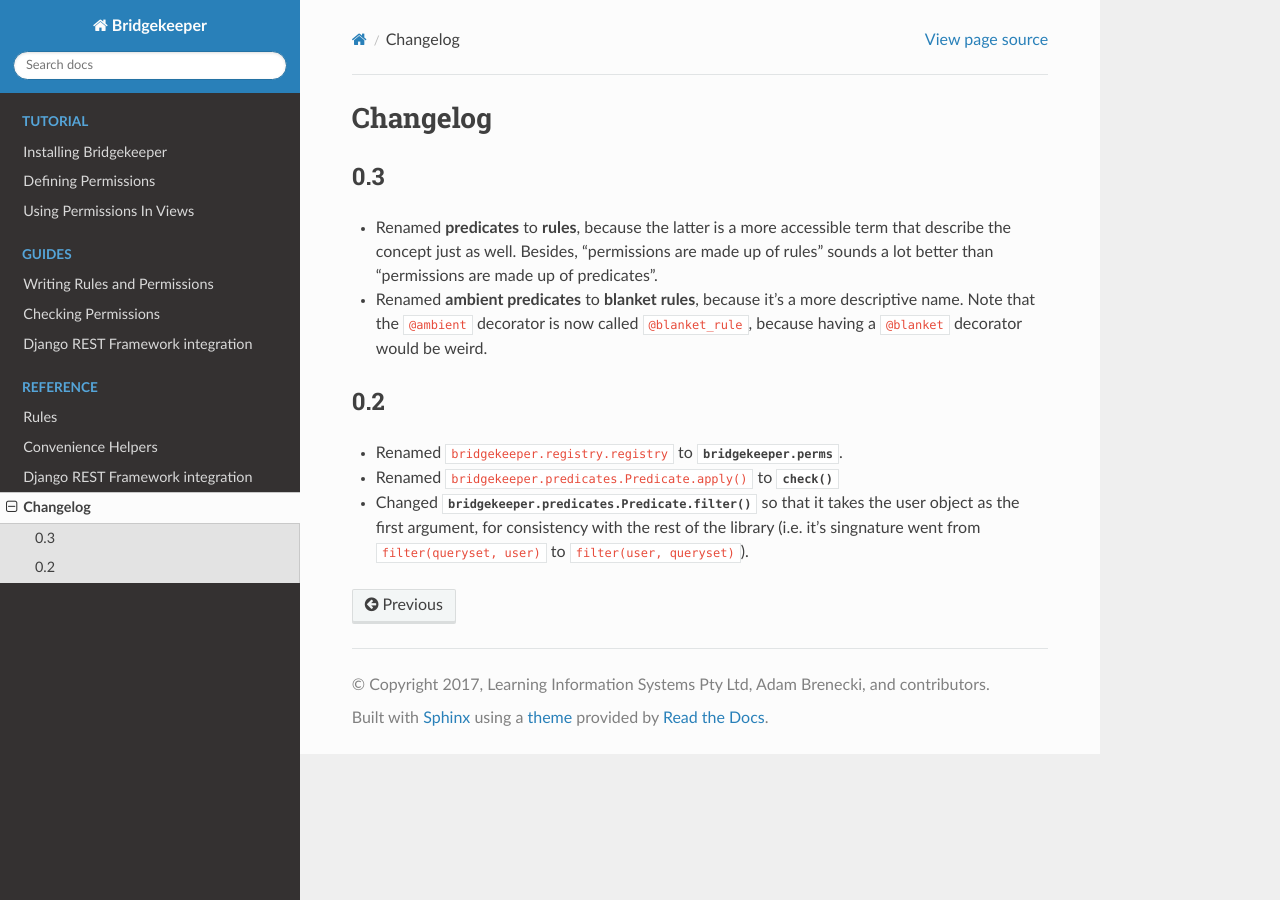
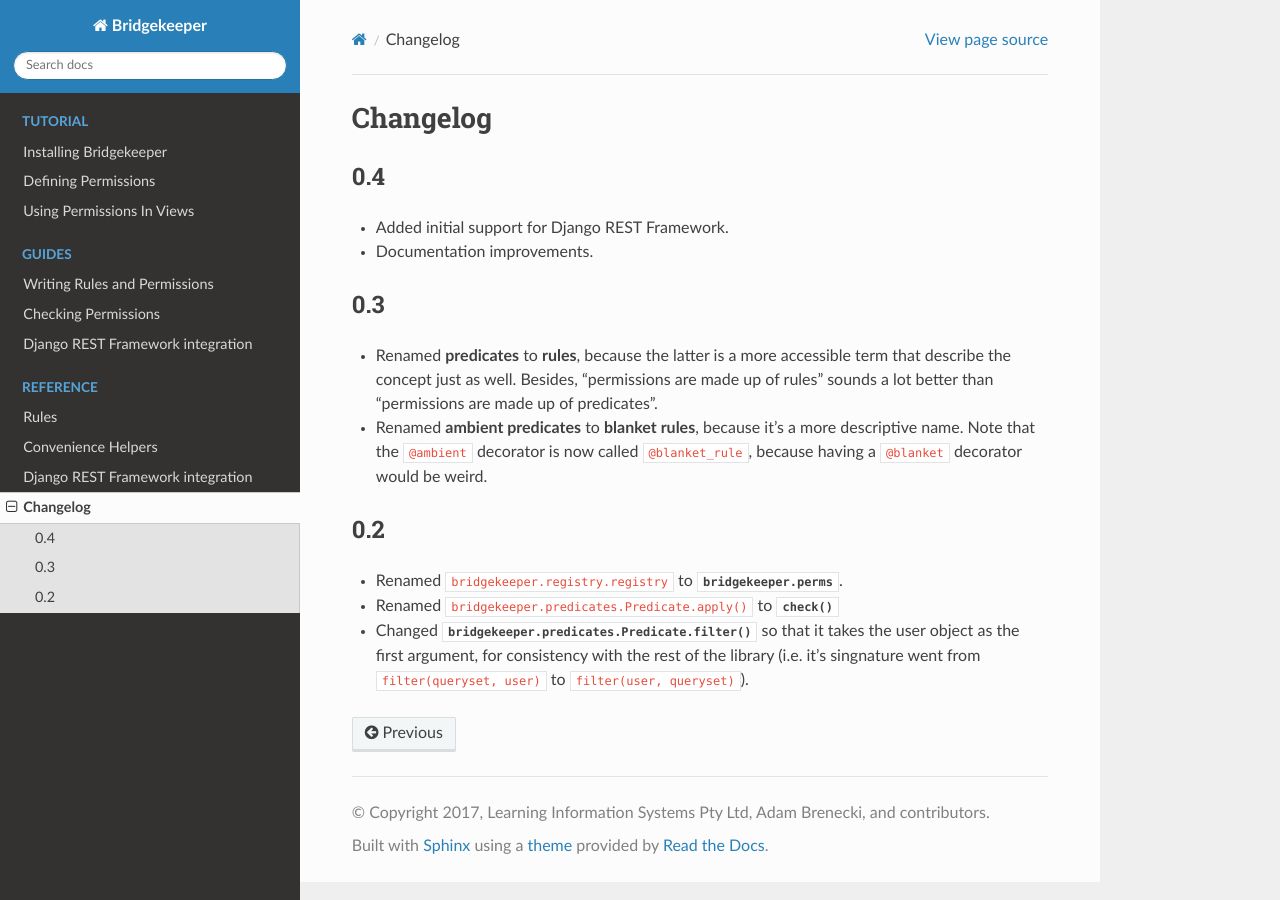
Before and after one commit to daisylb/bridgekeeper, a Sphinx documentation site: the page built from docs/changelog.rst, in a window 1280 px wide. Built offline with Sphinx 7.4.7 and the Read the Docs theme 2.0.0, drawn with Linux system fonts in a browser that asks for light colours; the version number could not be read and is left out.

Commit message:
Release 0.4

```diff
--- a/docs/changelog.rst
+++ b/docs/changelog.rst
@@ -1,5 +1,11 @@
 Changelog
 =========
+
+0.4
+---
+
+- Added initial support for Django REST Framework.
+- Documentation improvements.
 
 0.3
 ---
```
